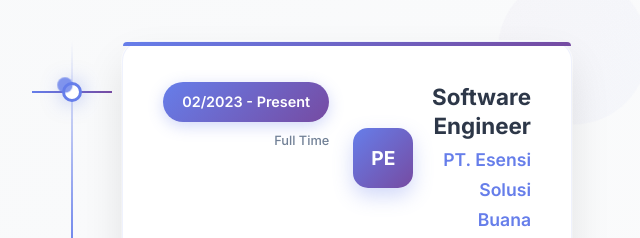
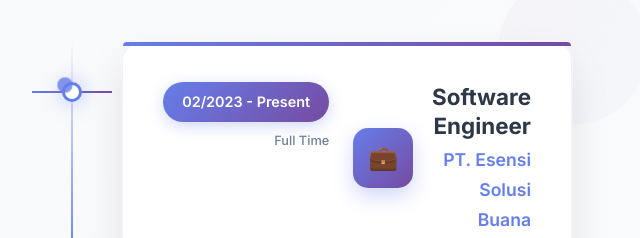
Before and after one commit to yusufwijaya-code/ucup-porto-app, an Angular app: page / in a window 1280 px wide. Shown: the part 2600-2838 px from the top of the page, without its empty margins (568-1208 px from the left). Built offline with nearby package versions, Linux system fonts and the light colour scheme.

Commit message:
feat: new style

```diff
--- a/src/app/components/experience/experience.component.html
+++ b/src/app/components/experience/experience.component.html
@@ -26,9 +26,9 @@
             <!-- Card Header -->
             <div class="card-header">
               <div class="company-info">
-                <div class="company-logo">
-                  <div class="logo-placeholder">
-                    {{ getCompanyInitials(exp.company) }}
+                <div class="company-icon">
+                  <div class="icon-wrapper">
+                    💼
                   </div>
                 </div>
                 <div class="company-details">
--- a/src/app/components/experience/experience.component.scss
+++ b/src/app/components/experience/experience.component.scss
@@ -170,8 +170,8 @@
             align-items: center;
             gap: 1rem;
 
-            .company-logo {
-              .logo-placeholder {
+            .company-icon {
+              .icon-wrapper {
                 width: 60px;
                 height: 60px;
                 background: linear-gradient(135deg, #667eea 0%, #764ba2 100%);
@@ -180,8 +180,7 @@
                 align-items: center;
                 justify-content: center;
                 color: white;
-                font-weight: 700;
-                font-size: 1.2rem;
+                font-size: 1.5rem;
                 box-shadow: 0 8px 20px rgba(102, 126, 234, 0.3);
               }
             }
--- a/src/app/components/experience/experience.component.ts
+++ b/src/app/components/experience/experience.component.ts
@@ -20,15 +20,6 @@ export class ExperienceComponent implements OnInit {
     });
   }
 
-  getCompanyInitials(company: string): string {
-    return company
-      .split(' ')
-      .map(word => word.charAt(0))
-      .join('')
-      .toUpperCase()
-      .substring(0, 2);
-  }
-
   getTechnologies(position: string): string[] {
     const techMap: { [key: string]: string[] } = {
       'Software Engineer': ['Yii2', 'Angular', 'PHP', 'JavaScript', 'MySQL', 'REST API'],
```
